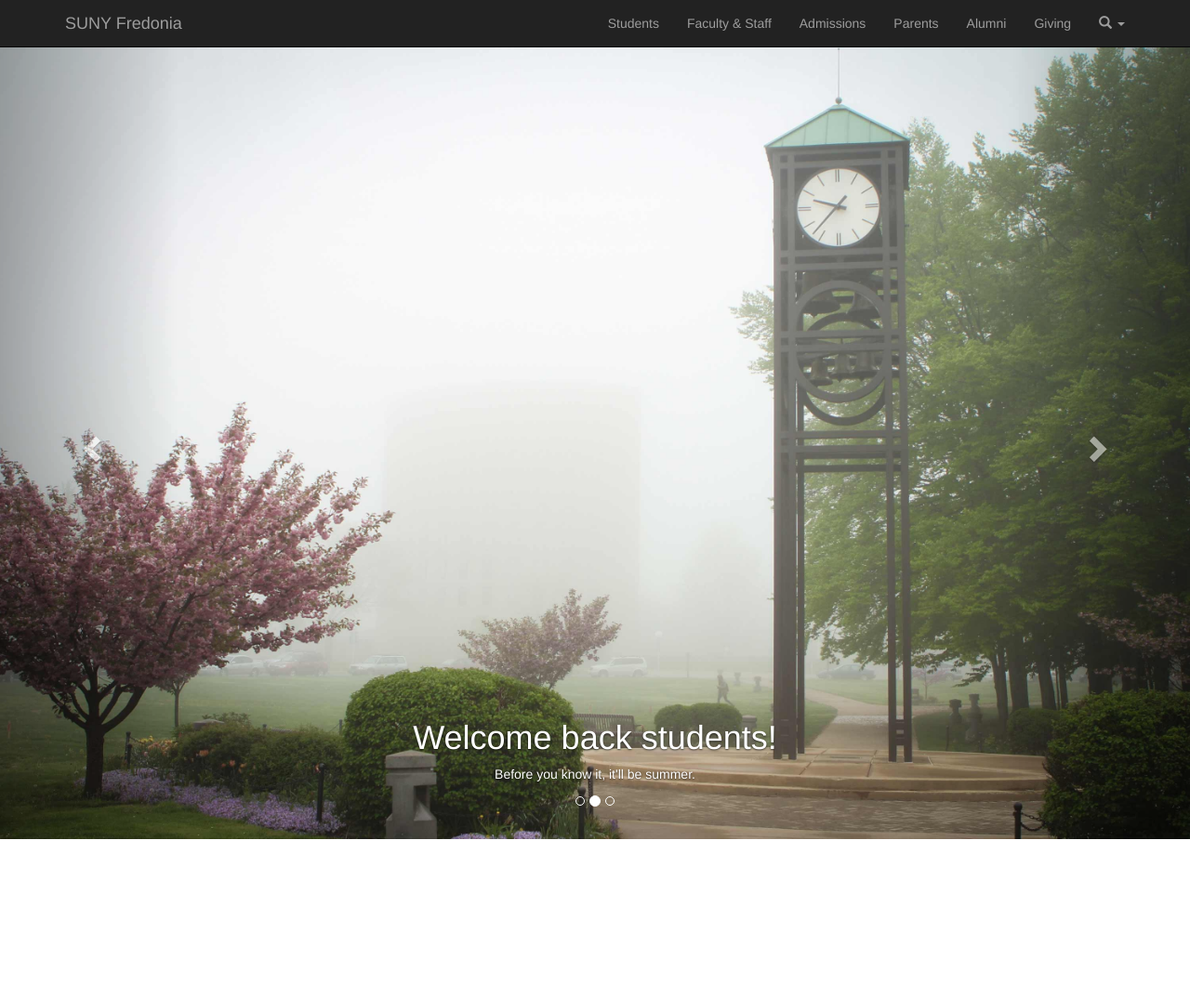
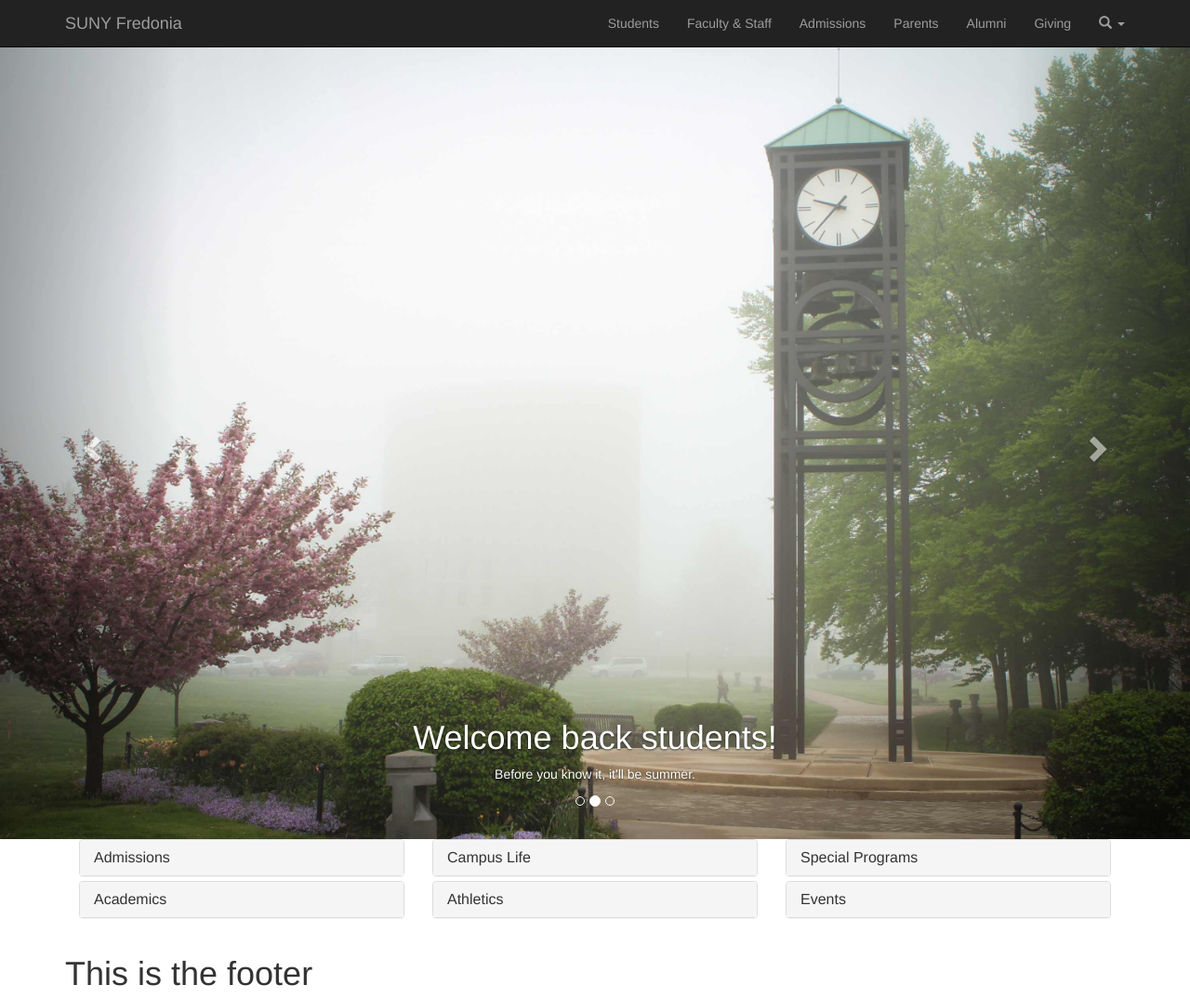
Before and after one commit to andreayaya/homepage, a Jekyll site: the page built from index.html, in a window 1280 px wide and 1074 px high. Shown: the whole window at 93% size. Built offline with Jekyll 4.4.1, drawn with Linux system fonts in a browser that asks for light colours; nearby versions of some CDN libraries.

Commit message:
Added accordion menus

```diff
--- /dev/null
+++ b/_includes/admissions.html
@@ -0,0 +1 @@
+This is a test!
--- a/_includes/carousel.html
+++ b/_includes/carousel.html
@@ -3,29 +3,39 @@
 		<ol class="carousel-indicators">
 			<li data-target="#myCarousel" data-slide-to="0" class="active"></li>
 			<li data-target="#myCarousel" data-slide-to="1"></li>
+			<li data-target="#myCarousel" data-slide-to="2"></li>
 		</ol>
 		<div class="carousel-inner">
 			<div class="item active">
-          <img src="http://farm3.staticflickr.com/2875/11812397056_77272bb400_h.jpg" alt="First slide">
+				<img src="slides/kent.jpg" alt="First slide">
 				<div class="container">
 					<div class="carousel-caption">
-              <h1>Example headline.</h1>
-              <p>Note: If you're viewing this page via a <code>file://</code> URL, the "next" and "previous" Glyphicon buttons on the left and right might not load/display properly due to web browser security rules.</p>
-              <p><a class="btn btn-lg btn-primary" href="#" role="button">Sign up today</a></p>
-            </div>
-          </div>
-        </div>
+						<h1>Kent Knappenberger wins Grammy</h1>
+						<p>Kent Knappenberger, '87, a veteran music teacher at Westfield Academy and Central School, made history today by being named the recipient of the first annual Music Educator Award presented by The Recording Academy and the GRAMMY Foundation.</p>
+						<p><a class="btn btn-lg btn-primary" href="http://ww2.fredonia.edu/news/ArchivesSearch/tabid/1101/ctl/ArticleView/mid/1878/articleId/4661/Alumnus_Knappenberger_wins_Grammys_first-ever_Music_Educator_Award.aspx" role="button">Read more</a></p>
+					</div><!-- carousel-caption -->
+				</div><!-- container -->
+			</div><!-- item active -->
 			<div class="item">
-          <img src="http://farm6.staticflickr.com/5481/11811653665_6564b5c5bc_h.jpg" alt="Second slide">
+				<img src="slides/tower.jpg" alt="Second slide">
 				<div class="container">
 					<div class="carousel-caption">
-              <h1>Another example headline.</h1>
-              <p>Cras justo odio, dapibus ac facilisis in, egestas eget quam. Donec id elit non mi porta gravida at eget metus. Nullam id dolor id nibh ultricies vehicula ut id elit.</p>
-              <p><a class="btn btn-lg btn-primary" href="#" role="button">Learn more</a></p>
-            </div>
-          </div>
-        </div>
-      </div>
+						<h1>Welcome back students!</h1>
+						<p>Before you know it, it'll be summer.</p>
+					</div><!-- carousel-caption -->
+				</div><!-- container -->
+			</div><!-- item -->
+			<div class="item">
+				<img src="slides/lopez.jpg" alt="Third slide">
+				<div class="container">
+					<div class="carousel-caption">
+						<h1>Meet Raul Lopez</h1>
+						<p>Raul Lopez grew up in the New York City borough of Queens. His family was very close – and large. Although he has just one younger sister, his parents come from big, close-knit families.</p>
+						<p><a class="btn btn-lg btn-primary" href="http://www.fredonia.edu/admissions/YoungAlumSuccessStory_RaulLopez.asp" role="button">Read more</a></p>
+					</div><!-- carousel-caption -->
+				</div><!-- carousel-caption -->
+			</div><!-- item -->
+		</div><!-- carousel-inner -->
 			<a class="left carousel-control" href="#myCarousel" data-slide="prev"><span class="glyphicon glyphicon-chevron-left"></span></a>
 			<a class="right carousel-control" href="#myCarousel" data-slide="next"><span class="glyphicon glyphicon-chevron-right"></span></a>
-    </div>
+	</div><!-- carousel slide -->
--- a/_includes/footer.html
+++ b/_includes/footer.html
@@ -1,3 +1,7 @@
+<div class="container">
+	<h1>This is the footer</h1>
+</div><!-- container -->
+
 	<!-- jQuery (necessary for Bootstrap's JavaScript plugins) -->
     <script src="https://code.jquery.com/jquery.js"></script>
     <!-- Bootstrap Javascript -->
--- a/_includes/navbar.html
+++ b/_includes/navbar.html
@@ -9,11 +9,10 @@
       			<span class="icon-bar"></span>
     		</button>
     			<a class="navbar-brand" href="/">SUNY Fredonia</a>
-  			</div>
+  		</div><!-- navbar-header -->
 
   		<!-- Collect the nav links, forms, and other content for toggling -->
   		<div class="collapse navbar-collapse" id="bs-example-navbar-collapse-1">
-
     		<ul class="nav navbar-nav navbar-right">
       			<li><a href="#">Students</a></li>
       			<li><a href="#">Faculty & Staff</a></li>
@@ -21,14 +20,12 @@
       			<li><a href="#">Parents</a></li>
       			<li><a href="#">Alumni</a></li>
       			<li><a href="#">Giving</a></li>
-      				<li class="dropdown">
-        				<a href="#" class="dropdown-toggle" data-toggle="dropdown"><span class="glyphicon glyphicon-search"></span> <b class="caret"></b></a>
+      			<li class="dropdown"><a href="#" class="dropdown-toggle" data-toggle="dropdown"><span class="glyphicon glyphicon-search"></span> <b class="caret"></b></a>
         			<ul class="dropdown-menu">
       					<form class="navbar-form navbar-right" role="search">
       						<div class="form-group">
         						<p><input type="text" class="form-control" placeholder="Search"><button type="submit" class="btn btn-default">Search</button><p>
-      				</div>
-
+      						</div><!-- form-group -->
       					</form>
           				<li><a href="#">Another action</a></li>
           				<li class="divider"></li>
@@ -36,6 +33,6 @@
         			</ul>
       			</li>
     		</ul>
-    		</div>
-  		</div>
-	</nav>
+    	</div><!-- collapse navbar-collapse -->
+	</div><!-- container -->
+</nav><!-- navbar -->
--- a/css/style.css
+++ b/css/style.css
@@ -1,7 +1,7 @@
 /*Navbar styles*/
 @import url("navbar.css");
 
-/*Navbar styles*/
+/*Carousel styles*/
 @import url("carousel.css");
 
 
--- a/index.html
+++ b/index.html
@@ -1,46 +1,102 @@
 ---
 layout: page
 ---
-<div id="myCarousel" class="carousel slide" data-ride="carousel">
-      <!-- Indicators -->
-      <ol class="carousel-indicators">
-        <li data-target="#myCarousel" data-slide-to="0" class="active"></li>
-        <li data-target="#myCarousel" data-slide-to="1"></li>
-        <li data-target="#myCarousel" data-slide-to="2"></li>
-      </ol>
-      <div class="carousel-inner">
-        <div class="item active">
-          <img src="slides/kent.jpg" alt="First slide">
-          <div class="container">
-            <div class="carousel-caption">
-              <h1>Kent Knappenberger wins Grammy</h1>
-              <p>Kent Knappenberger, '87, a veteran music teacher at Westfield Academy and Central School, made history today by being named the recipient of the first annual Music Educator Award presented by The Recording Academy and the GRAMMY Foundation.</p>
-              <p><a class="btn btn-lg btn-primary" href="http://ww2.fredonia.edu/news/ArchivesSearch/tabid/1101/ctl/ArticleView/mid/1878/articleId/4661/Alumnus_Knappenberger_wins_Grammys_first-ever_Music_Educator_Award.aspx" role="button">Read more</a></p>
-            </div>
-          </div>
-        </div>
-        <div class="item">
-          <img src="slides/tower.jpg" alt="Second slide">
-          <div class="container">
-            <div class="carousel-caption">
-              <h1>Welcome back students!</h1>
-              <p>Before you know it, it'll be summer.</p>
-            </div>
-          </div>
-        </div>
-        <div class="item">
-          <img src="slides/lopez.jpg" alt="Third slide">
-          <div class="container">
-            <div class="carousel-caption">
-              <h1>Meet Raul Lopez</h1>
-              <p>Raul Lopez grew up in the New York City borough of Queens. His family was very close – and large. Although he has just one younger sister, his parents come from big, close-knit families.</p>
-              <p><a class="btn btn-lg btn-primary" href="http://www.fredonia.edu/admissions/YoungAlumSuccessStory_RaulLopez.asp" role="button">Read more</a></p>
-            </div>
-          </div>
-        </div>
-      </div>
-      <a class="left carousel-control" href="#myCarousel" data-slide="prev"><span class="glyphicon glyphicon-chevron-left"></span></a>
-      <a class="right carousel-control" href="#myCarousel" data-slide="next"><span class="glyphicon glyphicon-chevron-right"></span></a>
-    </div>
+{% include carousel.html %}
 <div class="container">
-</div>
+	<div class="col-md-4">
+		<div class="panel-group" id="accordion">
+			<div class="panel panel-default">
+				<div class="panel-heading">
+			  		<h4 class="panel-title">
+						<a data-toggle="collapse" data-parent="#accordion" href="#collapseOne">
+				  			Admissions
+						</a>
+			  		</h4>
+				</div><!-- panel-heading -->
+				<div id="collapseOne" class="panel-collapse collapse">
+			  		<div class="panel-body">
+						Anim pariatur cliche reprehenderit, enim eiusmod high life accusamus terry richardson ad squid. 3 wolf moon officia aute, non cupidatat skateboard dolor brunch. Food truck quinoa nesciunt laborum eiusmod. Brunch 3 wolf moon tempor, sunt aliqua put a bird on it squid single-origin coffee nulla assumenda shoreditch et. Nihil anim keffiyeh helvetica, craft beer labore wes anderson cred nesciunt sapiente ea proident. Ad vegan excepteur butcher vice lomo. Leggings occaecat craft beer farm-to-table, raw denim aesthetic synth nesciunt you probably haven't heard of them accusamus labore sustainable VHS.
+			  		</div><!-- panel-body -->
+				</div><!-- panel-collapse collapse -->
+		  	</div><!-- panel panel-default -->
+		  	<div class="panel panel-default">
+				<div class="panel-heading">
+			  		<h4 class="panel-title">
+						<a data-toggle="collapse" data-parent="#accordion" href="#collapseTwo">
+				  			Academics
+						</a>
+			  		</h4>
+				</div><!-- panel-heading -->
+				<div id="collapseTwo" class="panel-collapse collapse">
+			  		<div class="panel-body">
+						Anim pariatur cliche reprehenderit, enim eiusmod high life accusamus terry richardson ad squid. 3 wolf moon officia aute, non cupidatat skateboard dolor brunch. Food truck quinoa nesciunt laborum eiusmod. Brunch 3 wolf moon tempor, sunt aliqua put a bird on it squid single-origin coffee nulla assumenda shoreditch et. Nihil anim keffiyeh helvetica, craft beer labore wes anderson cred nesciunt sapiente ea proident. Ad vegan excepteur butcher vice lomo. Leggings occaecat craft beer farm-to-table, raw denim aesthetic synth nesciunt you probably haven't heard of them accusamus labore sustainable VHS.
+			  		</div><!-- panel-body -->
+				</div><!-- panel-collapse collapse -->
+		  	</div><!-- panel panel-default -->
+		</div><!-- accordion -->
+	</div><!-- col-md-4 -->
+	<div class="col-md-4">
+		<div class="panel-group" id="accordion">
+			<div class="panel panel-default">
+				<div class="panel-heading">
+			  		<h4 class="panel-title">
+						<a data-toggle="collapse" data-parent="#accordion" href="#collapseThree">
+				  			Campus Life
+						</a>
+			  		</h4>
+				</div><!-- panel-heading -->
+				<div id="collapseThree" class="panel-collapse collapse">
+			  		<div class="panel-body">
+						Anim pariatur cliche reprehenderit, enim eiusmod high life accusamus terry richardson ad squid. 3 wolf moon officia aute, non cupidatat skateboard dolor brunch. Food truck quinoa nesciunt laborum eiusmod. Brunch 3 wolf moon tempor, sunt aliqua put a bird on it squid single-origin coffee nulla assumenda shoreditch et. Nihil anim keffiyeh helvetica, craft beer labore wes anderson cred nesciunt sapiente ea proident. Ad vegan excepteur butcher vice lomo. Leggings occaecat craft beer farm-to-table, raw denim aesthetic synth nesciunt you probably haven't heard of them accusamus labore sustainable VHS.
+			  		</div><!-- panel-body -->
+				</div><!-- panel-collapse collapse -->
+		  	</div><!-- panel panel-default -->
+		  	<div class="panel panel-default">
+				<div class="panel-heading">
+			  		<h4 class="panel-title">
+						<a data-toggle="collapse" data-parent="#accordion" href="#collapseFour">
+				  			Athletics
+						</a>
+			  		</h4>
+				</div><!-- panel-heading -->
+				<div id="collapseFour" class="panel-collapse collapse">
+			  		<div class="panel-body">
+						Anim pariatur cliche reprehenderit, enim eiusmod high life accusamus terry richardson ad squid. 3 wolf moon officia aute, non cupidatat skateboard dolor brunch. Food truck quinoa nesciunt laborum eiusmod. Brunch 3 wolf moon tempor, sunt aliqua put a bird on it squid single-origin coffee nulla assumenda shoreditch et. Nihil anim keffiyeh helvetica, craft beer labore wes anderson cred nesciunt sapiente ea proident. Ad vegan excepteur butcher vice lomo. Leggings occaecat craft beer farm-to-table, raw denim aesthetic synth nesciunt you probably haven't heard of them accusamus labore sustainable VHS.
+			  		</div><!-- panel-body -->
+				</div><!-- panel-collapse collapse -->
+		  	</div><!-- panel panel-default -->
+		</div><!-- accordion -->
+	</div><!-- col-md-4 -->
+	<div class="col-md-4">
+		<div class="panel-group" id="accordion">
+			<div class="panel panel-default">
+				<div class="panel-heading">
+			  		<h4 class="panel-title">
+						<a data-toggle="collapse" data-parent="#accordion" href="#collapseFive">
+				  			Special Programs
+						</a>
+			  		</h4>
+				</div><!-- panel-heading -->
+				<div id="collapseFive" class="panel-collapse collapse">
+			  		<div class="panel-body">
+						Anim pariatur cliche reprehenderit, enim eiusmod high life accusamus terry richardson ad squid. 3 wolf moon officia aute, non cupidatat skateboard dolor brunch. Food truck quinoa nesciunt laborum eiusmod. Brunch 3 wolf moon tempor, sunt aliqua put a bird on it squid single-origin coffee nulla assumenda shoreditch et. Nihil anim keffiyeh helvetica, craft beer labore wes anderson cred nesciunt sapiente ea proident. Ad vegan excepteur butcher vice lomo. Leggings occaecat craft beer farm-to-table, raw denim aesthetic synth nesciunt you probably haven't heard of them accusamus labore sustainable VHS.
+			  		</div><!-- panel-body -->
+				</div><!-- panel-collapse collapse -->
+		  	</div><!-- panel panel-default -->
+		  	<div class="panel panel-default">
+				<div class="panel-heading">
+			  		<h4 class="panel-title">
+						<a data-toggle="collapse" data-parent="#accordion" href="#collapseSix">
+				  			Events
+						</a>
+			  		</h4>
+				</div><!-- panel-heading -->
+				<div id="collapseSix" class="panel-collapse collapse">
+			  		<div class="panel-body">
+						Anim pariatur cliche reprehenderit, enim eiusmod high life accusamus terry richardson ad squid. 3 wolf moon officia aute, non cupidatat skateboard dolor brunch. Food truck quinoa nesciunt laborum eiusmod. Brunch 3 wolf moon tempor, sunt aliqua put a bird on it squid single-origin coffee nulla assumenda shoreditch et. Nihil anim keffiyeh helvetica, craft beer labore wes anderson cred nesciunt sapiente ea proident. Ad vegan excepteur butcher vice lomo. Leggings occaecat craft beer farm-to-table, raw denim aesthetic synth nesciunt you probably haven't heard of them accusamus labore sustainable VHS.
+			  		</div><!-- panel-body -->
+				</div><!-- panel-collapse collapse -->
+		  	</div><!-- panel panel-default -->
+		</div><!-- accordion -->
+	</div><!-- col-md-4 -->
+</div><!-- container -->
```
Also changed, not shown: 2 other files. Lines whose indentation alone changed are shown as unchanged.
